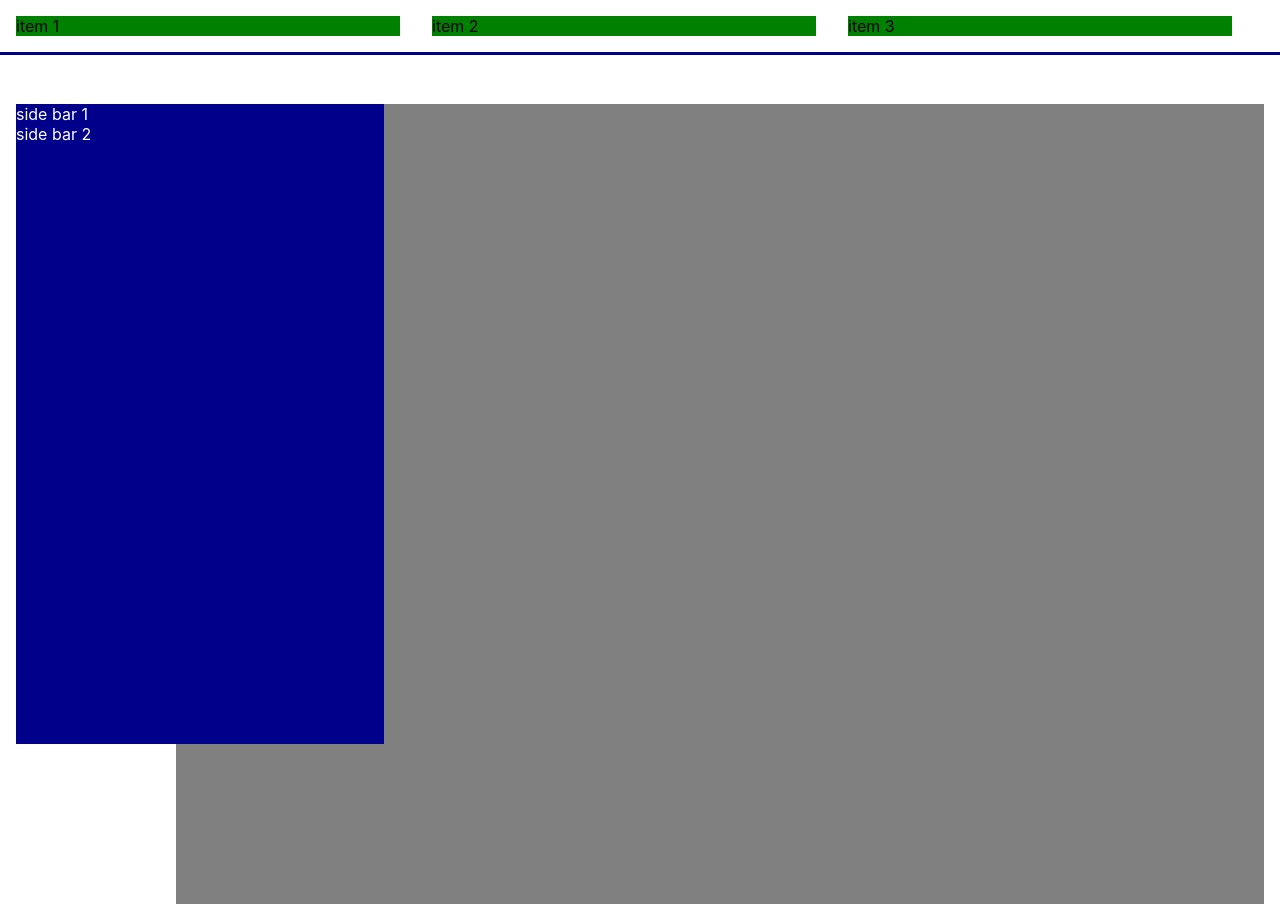
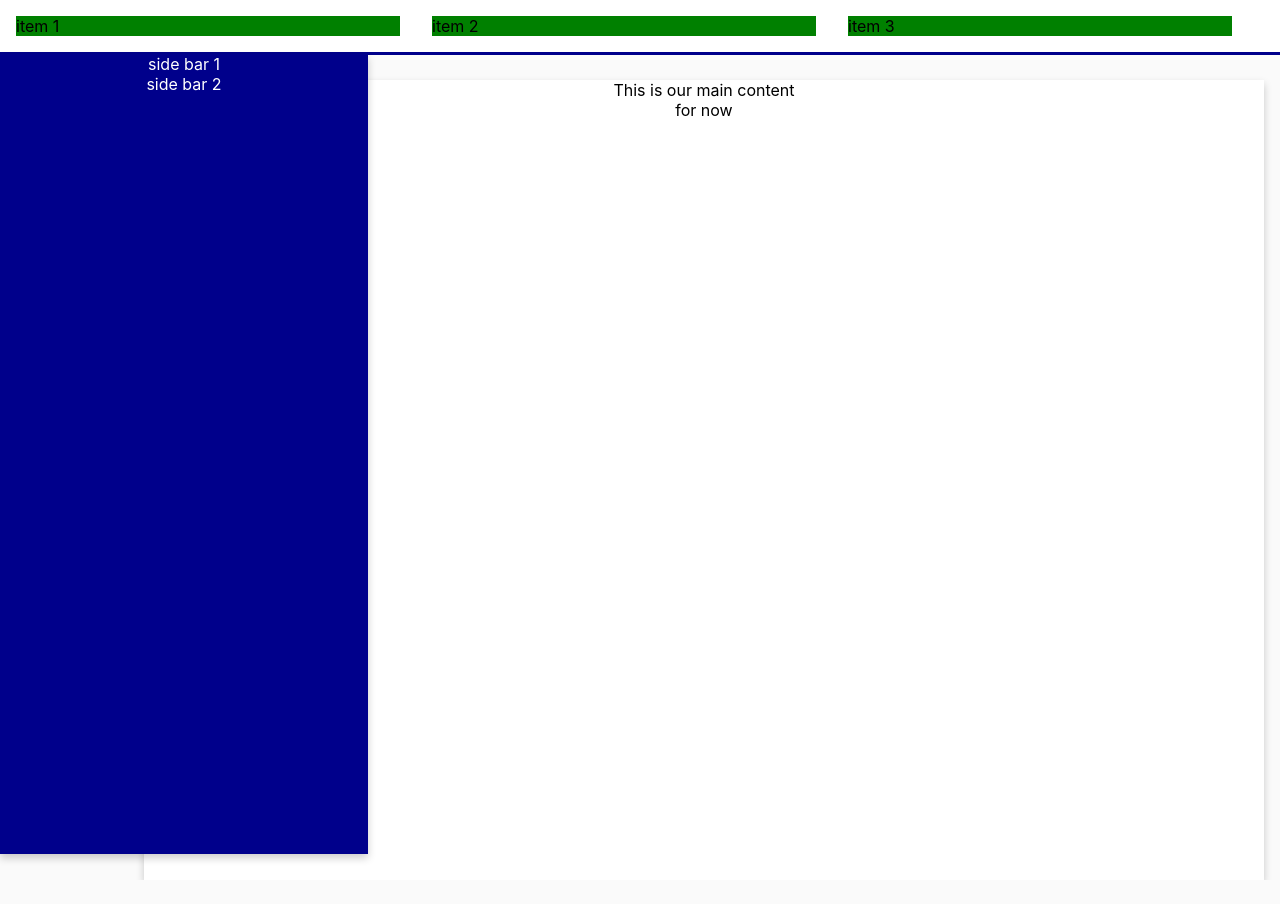
Before and after one commit to ObothA/UG-OPS-2.0, a React (Create React App) app: page / in a window 1280 px wide. After the commit the page ends 880 px from the top, so only its background shows below. Built offline with nearby package versions, Linux system fonts and the light colour scheme.

Commit message:
Add more styles to sidebar

```diff
--- a/src/components/content/content.css
+++ b/src/components/content/content.css
@@ -1,14 +1,16 @@
 .setContentInline {
   display: inline-block;
-  width: 68em;
+  width: 70em;
   position: absolute;
   right: 0;
   z-index: -1;
-  margin-top: 2.5em;
+  margin-top: 1em;
   margin-right: 1em;
   min-height: 100vh;
 }
 
 .contentbgColor {
-  background-color: grey;
+  background-color: white;
+  box-shadow: 0 4px 8px 0 rgba(0, 0, 0, 0.2);
+  text-align: center;
 }
--- a/src/components/sidebar/sidebar.css
+++ b/src/components/sidebar/sidebar.css
@@ -1,17 +1,18 @@
 .setSideBarInline {
   display: inline-block;
-  height: 80vh;
+  height: 100vh;
   width: 23em;
+  margin-top: -0.6em;
 }
 
 .sidebgColor {
   background-color: darkblue;
+  box-shadow: 0 4px 8px 0 rgba(0, 0, 0, 0.2);
+  text-align: center;
   color: white;
-  margin-left: 1em;
 }
 
 .fixeSidebar {
   position: fixed;
   left: 0;
-  margin-top: 2.5em;
 }
--- a/src/index.css
+++ b/src/index.css
@@ -13,6 +13,7 @@
 
 body {
   margin: 4em 0 0 0;
+  background-color: rgba(0, 0, 0, 0.02);
   font-family: -apple-system, BlinkMacSystemFont, "Segoe UI", "Roboto", "Oxygen",
     "Ubuntu", "Cantarell", "Fira Sans", "Droid Sans", "Helvetica Neue",
     sans-serif;
```
